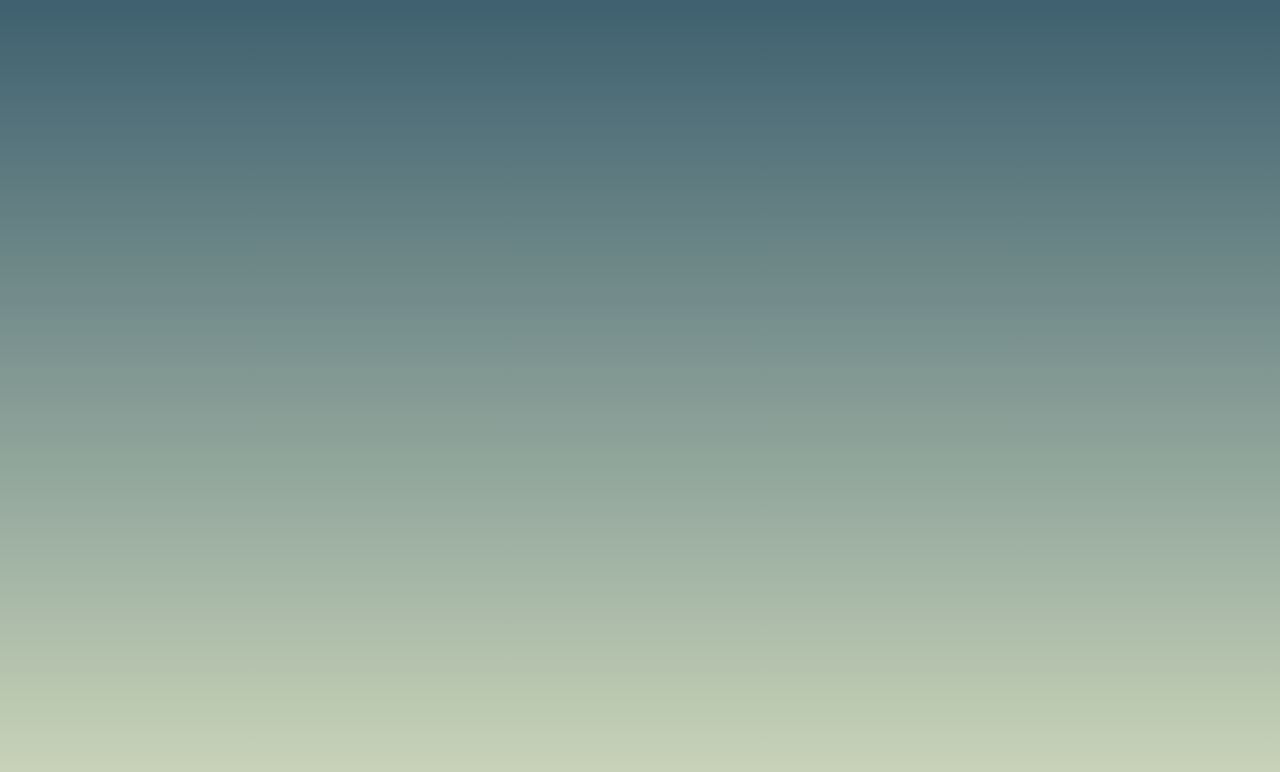
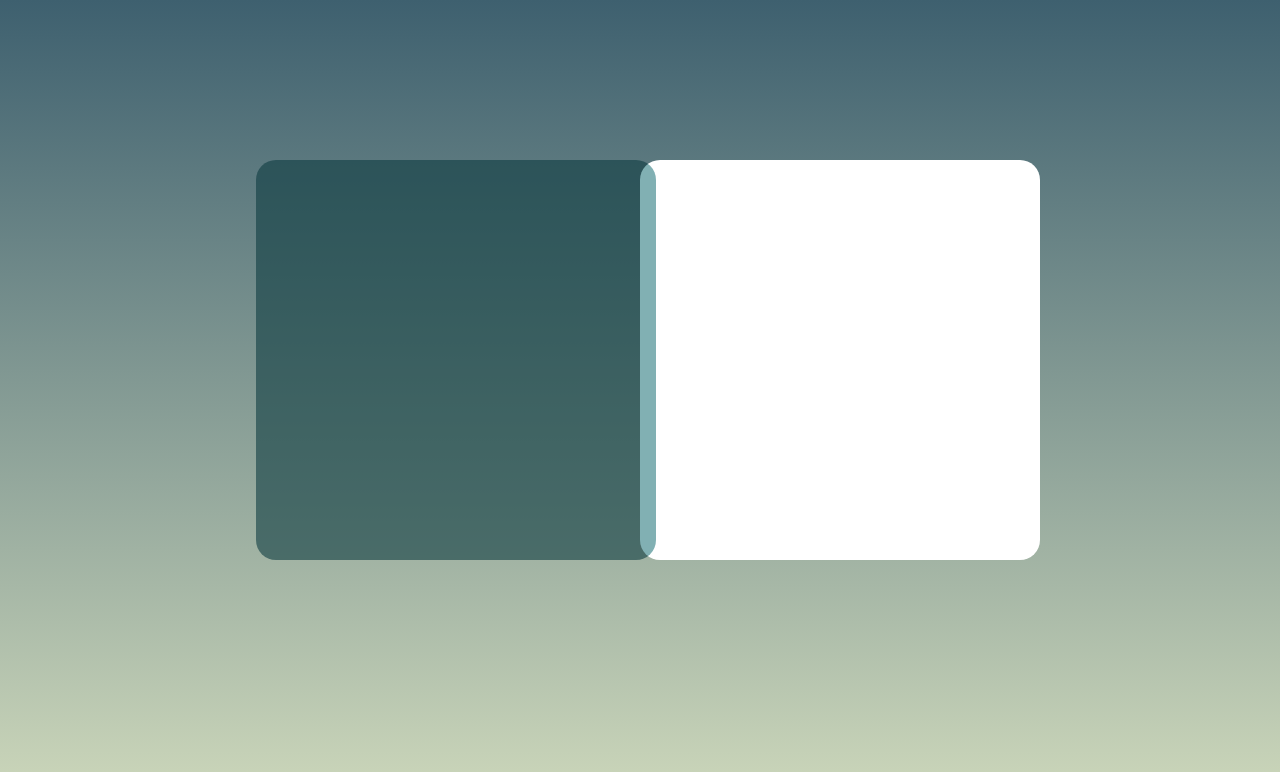
Before and after one commit to RohSants/scaef_frontend, a plain HTML site: page index.html in a window 1280 px wide. Drawn offline with nearby package versions, Linux system fonts and the light colour scheme.

Commit message:
Criação dos contêineres da tela de login
Testando a posição dos contêineres nos navegadores

```diff
--- /dev/null
+++ b/estilo/estilo.css
@@ -0,0 +1,32 @@
+@charset "UTF-8";
+
+/* configuração global */
+* {
+    height: 100%;
+}
+
+body {
+  background-image: linear-gradient(to bottom, #3E606F, #D1DBBD 103%);
+  background-attachment: fixed;
+}
+
+#descricao {
+  position: absolute;
+  background-color: rgba(13, 59, 64, 59%);
+  width: 400px;
+  height: 400px;
+  border-radius: 20px;
+  left: 20%;
+  top: 20%;
+}
+
+#telalogin{
+  position: absolute;
+  background-color: #fff;
+  width: 400px;
+  height: 400px;
+  border-radius: 20px;
+  left: 50%;
+  top: 20%;
+  mix-blend-mode: soft-light;
+}
--- a/estilo/style.css
+++ /dev/null
@@ -1,11 +0,0 @@
-@charset "UTF-8";
-
-/* configuração global */
-* {
-    height: 100%;
-}
-
-body {
-  background-image: linear-gradient(to bottom, #3E606F, #D1DBBD 103%);
-  background-attachment: fixed;
-}
--- a/index.html
+++ b/index.html
@@ -5,14 +5,20 @@
     <meta http-equiv="X-UA-Compatible" content="IE=edge">
     <meta name="viewport" content="width=device-width, initial-scale=1.0">
     <title>SCAEF</title>
-    <link rel="stylesheet" href="estilo/style.css">
+    <link rel="stylesheet" href="estilo/estilo.css">
 
     <!--link de acesso ao bootstrap via CDN-->
     <link href="https://cdn.jsdelivr.net/npm/bootstrap@5.1.0/dist/css/bootstrap.min.css" rel="stylesheet" integrity="sha384-KyZXEAg3QhqLMpG8r+8fhAXLRk2vvoC2f3B09zVXn8CA5QIVfZOJ3BCsw2P0p/We" crossorigin="anonymous">
 </head>
 
 <body>
+    <section id="descricao">
 
+    </section>
+
+    <section id="telalogin">
+
+    </section>
 </body>
 
 </html>
```
